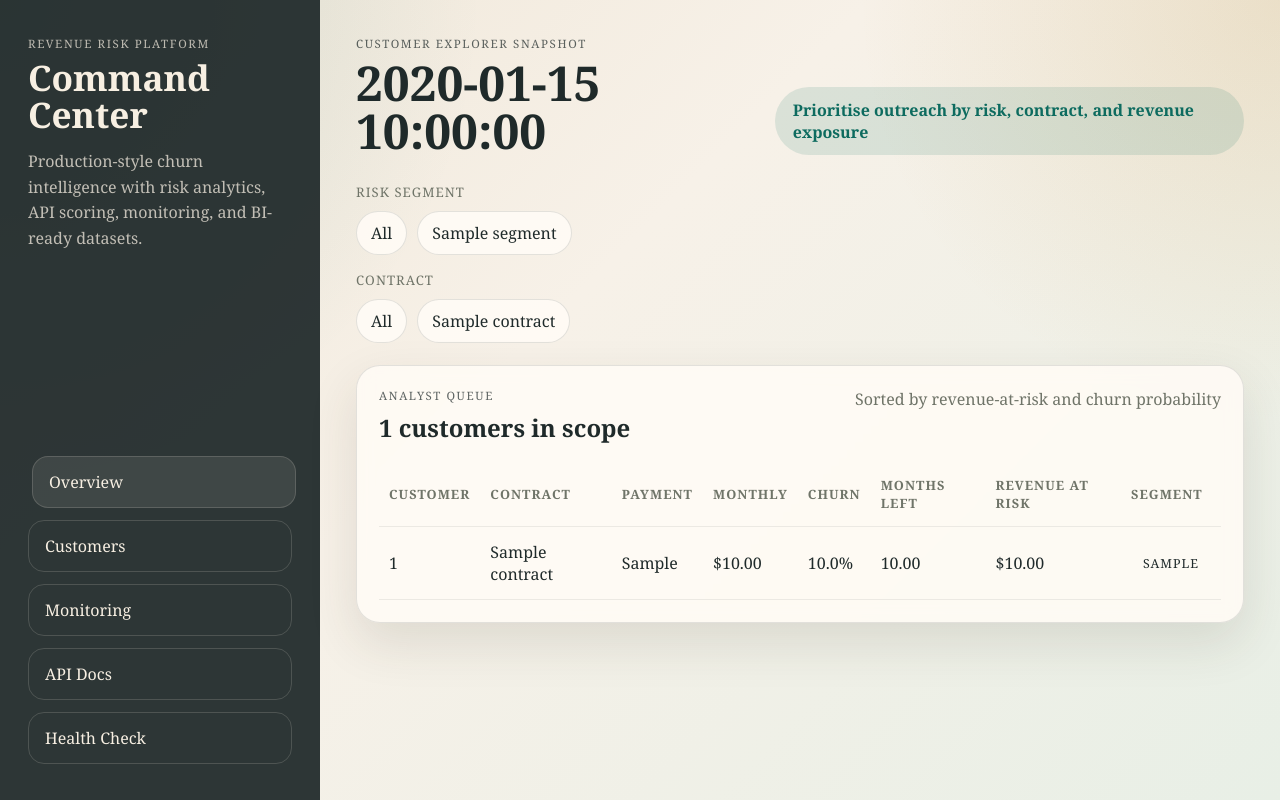
After one commit to vegaFlex/churn-revenue-risk-prod, a FastAPI app: template src/churn_risk/ui/templates/customers.html in a window 1280 px wide. The commit adds this page. Run offline with FastAPI, Linux system fonts and the light colour scheme; the template is opened without the code that fills it: most values are stand-ins (such as "Sample title", 1, 10 or a date in 2020); parts of the project's set-up code (start-up, migrations or seed data) failed here and were passed over.

Commit message:
add customer explorer page for browser app

```diff
--- a/src/churn_risk/api/app.py
+++ b/src/churn_risk/api/app.py
@@ -18,6 +18,7 @@ from churn_risk.scoring import (
     load_inference_artifacts,
     predict_churn_probabilities,
 )
+from churn_risk.ui.customers_service import build_customers_context
 from churn_risk.ui.dashboard_service import build_dashboard_context
 from churn_risk.ui.monitoring_service import build_monitoring_context
 
@@ -83,6 +84,17 @@ def monitoring_page(request: Request):
     return templates.TemplateResponse(request, "monitoring.html", context)
 
 
+@app.get("/customers", response_class=HTMLResponse)
+def customers_page(
+    request: Request,
+    risk_segment: str | None = None,
+    contract: str | None = None,
+):
+    context = build_customers_context(risk_segment=risk_segment, contract=contract)
+    context["request"] = request
+    return templates.TemplateResponse(request, "customers.html", context)
+
+
 @app.post("/score", response_model=ScoreResponse)
 def score_customer(payload: ScoreRequest) -> ScoreResponse:
     model, preprocessor = get_inference_assets()
--- a/src/churn_risk/ui/static/css/app.css
+++ b/src/churn_risk/ui/static/css/app.css
@@ -308,6 +308,50 @@ th {
     color: var(--safe);
 }
 
+.filter-bar {
+    display: grid;
+    gap: 16px;
+    margin-bottom: 22px;
+}
+
+.filter-group {
+    display: flex;
+    flex-direction: column;
+    gap: 10px;
+}
+
+.filter-label {
+    font-size: 0.82rem;
+    text-transform: uppercase;
+    letter-spacing: 0.08em;
+    color: var(--muted);
+}
+
+.filter-pills {
+    display: flex;
+    gap: 10px;
+    flex-wrap: wrap;
+}
+
+.filter-pill {
+    display: inline-flex;
+    align-items: center;
+    padding: 10px 14px;
+    border-radius: 999px;
+    border: 1px solid var(--border);
+    background: rgba(255, 251, 245, 0.9);
+    color: var(--ink);
+    text-decoration: none;
+    transition: transform 0.16s ease, background 0.16s ease;
+}
+
+.filter-pill:hover,
+.filter-pill.active {
+    background: rgba(13, 107, 95, 0.12);
+    color: var(--accent);
+    transform: translateY(-1px);
+}
+
 @media (max-width: 1080px) {
     .app-shell {
         grid-template-columns: 1fr;
--- a/src/churn_risk/ui/templates/base.html
+++ b/src/churn_risk/ui/templates/base.html
@@ -16,6 +16,7 @@
             </div>
             <nav class="nav-links">
                 <a href="/" class="nav-link active">Overview</a>
+                <a href="/customers" class="nav-link">Customers</a>
                 <a href="/monitoring" class="nav-link">Monitoring</a>
                 <a href="/docs" class="nav-link">API Docs</a>
                 <a href="/health" class="nav-link">Health Check</a>
--- /dev/null
+++ b/src/churn_risk/ui/templates/customers.html
@@ -0,0 +1,81 @@
+{% extends "base.html" %}
+
+{% block content %}
+<section class="hero">
+    <div>
+        <p class="eyebrow">Customer explorer snapshot</p>
+        <h2>{{ latest_snapshot_date }}</h2>
+    </div>
+    <div class="hero-pill">Prioritise outreach by risk, contract, and revenue exposure</div>
+</section>
+
+<section class="filter-bar">
+    <div class="filter-group">
+        <span class="filter-label">Risk Segment</span>
+        <div class="filter-pills">
+            <a href="/customers" class="filter-pill {% if not selected_risk_segment %}active{% endif %}">All</a>
+            {% for segment in available_segments %}
+            <a href="/customers?risk_segment={{ segment }}{% if selected_contract %}&contract={{ selected_contract }}{% endif %}"
+               class="filter-pill {% if selected_risk_segment == segment %}active{% endif %}">
+               {{ segment }}
+            </a>
+            {% endfor %}
+        </div>
+    </div>
+    <div class="filter-group">
+        <span class="filter-label">Contract</span>
+        <div class="filter-pills">
+            <a href="/customers{% if selected_risk_segment %}?risk_segment={{ selected_risk_segment }}{% endif %}"
+               class="filter-pill {% if not selected_contract %}active{% endif %}">
+               All
+            </a>
+            {% for contract in available_contracts %}
+            <a href="/customers?contract={{ contract }}{% if selected_risk_segment %}&risk_segment={{ selected_risk_segment }}{% endif %}"
+               class="filter-pill {% if selected_contract == contract %}active{% endif %}">
+               {{ contract }}
+            </a>
+            {% endfor %}
+        </div>
+    </div>
+</section>
+
+<section class="panel panel-table">
+    <div class="panel-header">
+        <div>
+            <p class="eyebrow">Analyst queue</p>
+            <h3>{{ customer_count }} customers in scope</h3>
+        </div>
+        <div class="panel-caption">Sorted by revenue-at-risk and churn probability</div>
+    </div>
+    <div class="table-shell">
+        <table>
+            <thead>
+                <tr>
+                    <th>Customer</th>
+                    <th>Contract</th>
+                    <th>Payment</th>
+                    <th>Monthly</th>
+                    <th>Churn</th>
+                    <th>Months Left</th>
+                    <th>Revenue at Risk</th>
+                    <th>Segment</th>
+                </tr>
+            </thead>
+            <tbody>
+                {% for row in customer_rows %}
+                <tr>
+                    <td>{{ row.customerID }}</td>
+                    <td>{{ row.Contract }}</td>
+                    <td>{{ row.PaymentMethod }}</td>
+                    <td>${{ "%.2f"|format(row.MonthlyCharges) }}</td>
+                    <td>{{ "%.1f%%"|format(row.churn_probability * 100) }}</td>
+                    <td>{{ "%.2f"|format(row.expected_months_remaining) }}</td>
+                    <td>${{ "%.2f"|format(row.revenue_at_risk) }}</td>
+                    <td><span class="badge badge-{{ row.risk_segment }}">{{ row.risk_segment }}</span></td>
+                </tr>
+                {% endfor %}
+            </tbody>
+        </table>
+    </div>
+</section>
+{% endblock %}
```
Also changed, not shown: src/churn_risk/ui/customers_service.py (added, +65 -0 lines).
